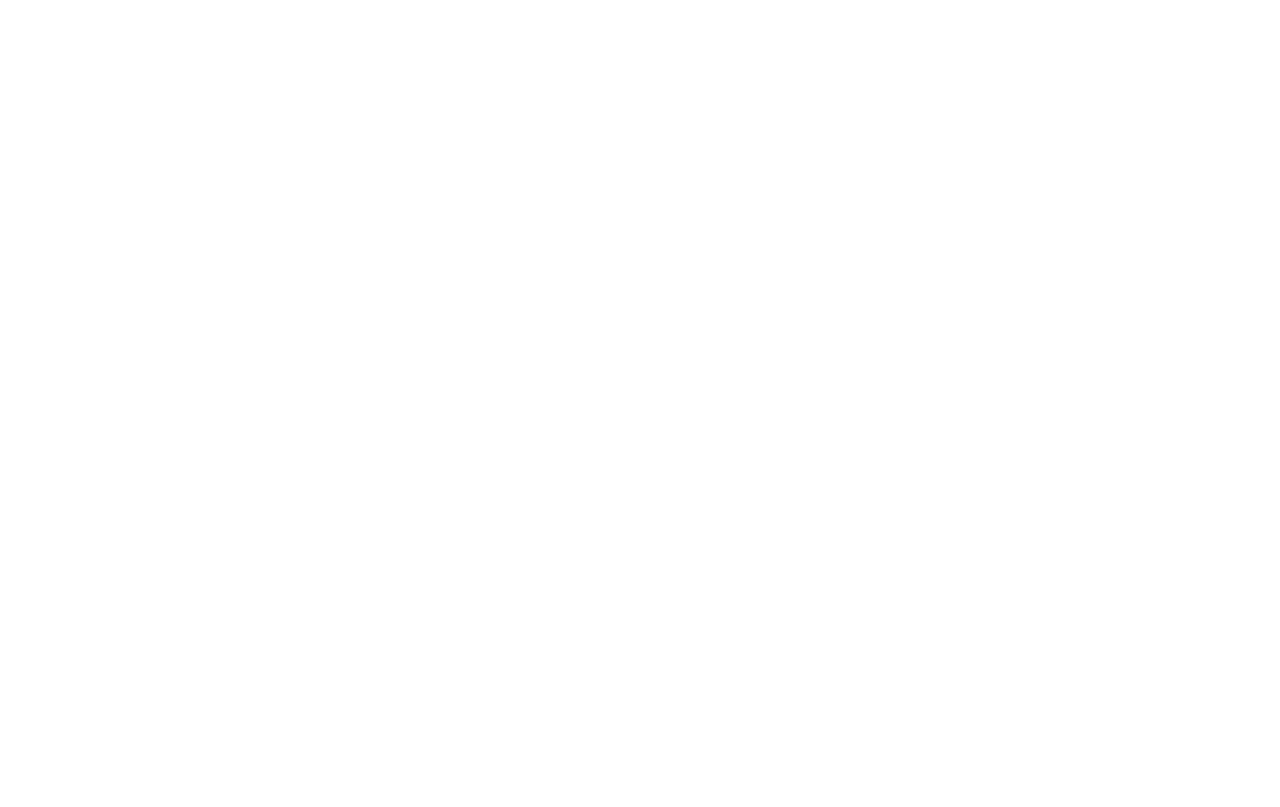
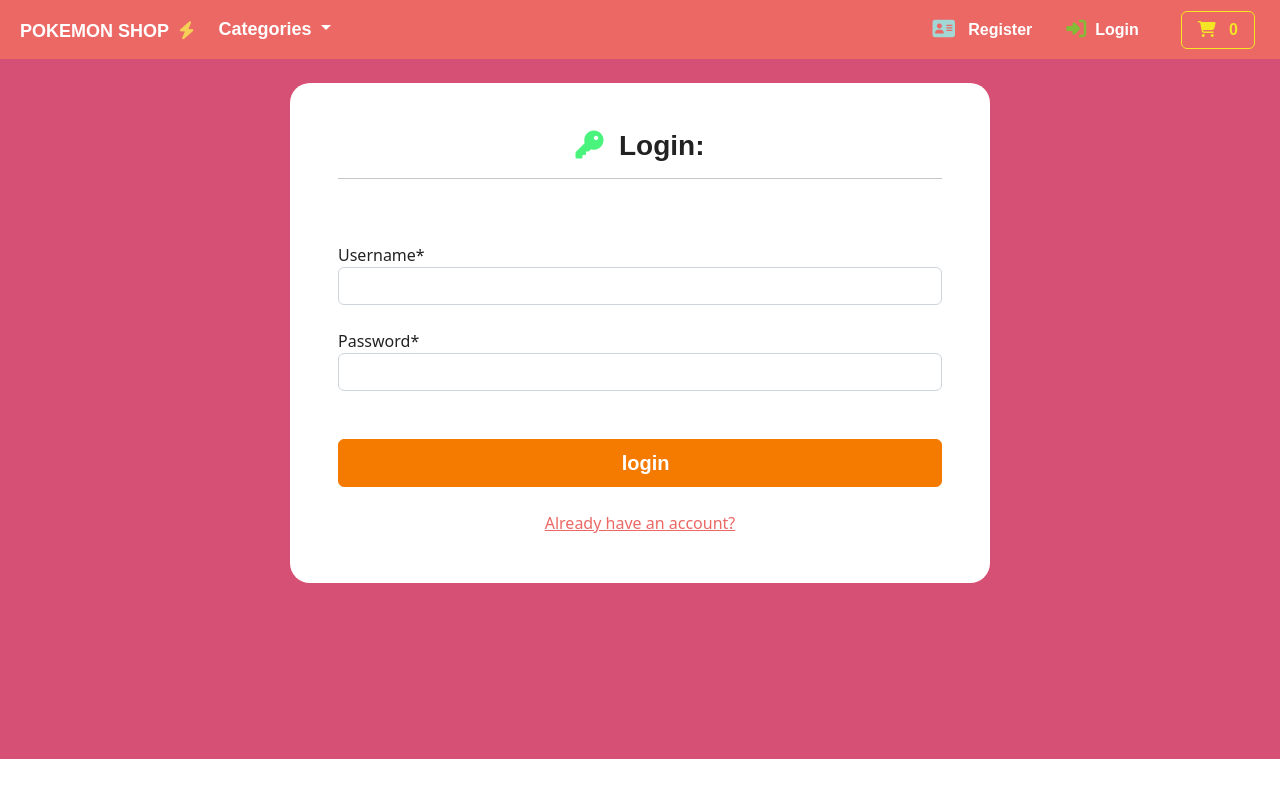
Before and after one commit to aokealy/pokemonshop, a Django app: page /profiles/my-login in a window 1280 px wide. Before the commit the page is empty. Run offline with Django 3.2, Linux system fonts and the light colour scheme; data comes from the database, SQL or seed files in the repository; some libraries are stand-ins or nearby versions; some web fonts are replaced.

Commit message:
style login page and use css

```diff
--- a/profiles/templates/profiles/my-login.html
+++ b/profiles/templates/profiles/my-login.html
@@ -0,0 +1,57 @@
+{% include "shop/base.html" %}
+
+{% load static %}
+
+{% load crispy_forms_tags %}
+
+
+{% block content %}
+
+
+<div class="login-background mb-5">
+<body>
+    <br>
+
+     <div class="container bg-white shadow-md p-5 form-layout">
+
+        <h3 class="text-center"><i class="fa-solid fa-key" style="color: #49f37c;"></i>&nbsp Login: </h3>
+        <hr>
+
+
+        <br>
+        <br>
+
+        <form method="POST" autocomplete="off">
+            {% csrf_token %}
+
+            {{form.username|as_crispy_field}}
+
+            <br>
+
+            {{form.password|as_crispy_field}}
+
+            <br><br>
+
+            <button type="submit" class="btn btn-danger rounded btn-block p-2 btn-lg w-100">&nbsp; login</button>
+
+            <br><br>
+            <div class="text-center">
+            <a href="">Already have an account?</a>
+
+            </div>
+
+
+
+        </form>
+
+
+    </div>
+</body>
+
+<br>
+</div>
+
+
+
+
+{% endblock %}
--- a/profiles/templates/profiles/pokemon-hub.html
+++ b/profiles/templates/profiles/pokemon-hub.html
@@ -0,0 +1 @@
+<h1>Pokemon Hub</h1>
--- a/static/css/main.css
+++ b/static/css/main.css
@@ -7,3 +7,8 @@
     background-color: #D65076;
 
 }
+.login-background {
+
+    height: 700px;
+    background-color:#D65076;
+}
```
